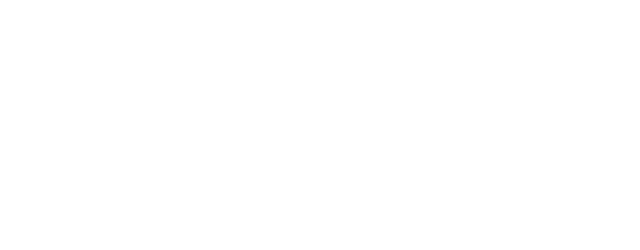
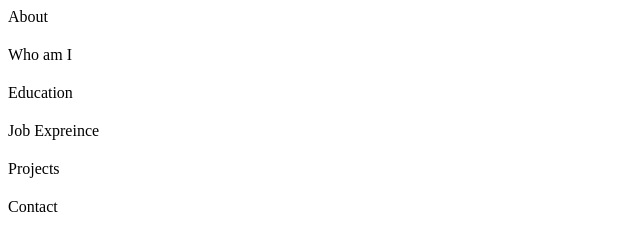
Before and after one commit to Shamo1109/Portfolio, a plain HTML site: page Index.html in a window 1280 px wide. Shown: the whole page, without its empty margins (0-640 px from the left). Drawn offline with Linux system fonts and the light colour scheme.

Commit message:
Just added section and Aside

```diff
--- a/Index.html
+++ b/Index.html
@@ -13,8 +13,39 @@
         <link rel="stylesheet" href="">
     </head>
     <body>
-        <!--[if lt IE 7]>
-            <p class="browsehappy">You are using an <strong>outdated</strong> browser. Please <a href="#">upgrade your browser</a> to improve your experience.</p>
+
+        <section>
+            <span>About</span>
+            <h2></h2>
+        </section>
+
+        <section>
+            <span>Who am I</span>
+            <h2></h2>
+        </section>
+
+        <section>
+            <span>Education</span>
+            <h2></h2>
+        </section>
+
+        <section>
+            <span>Job Expreince</span>
+            <h2></h2>
+        </section>
+
+        <section>
+            <span>Projects</span>
+            <h2></h2>
+        </section>
+
+        <section>
+            <span>Contact</span>
+            <h2></h2>
+        </section>
+
+            <!--[if lt IE 7]>
+                <p class="browsehappy">You are using an <strong>outdated</strong> browser. Please <a href="#">upgrade your browser</a> to improve your experience.</p>
         <![endif]-->
 
         <script src="" async defer></script>
```
